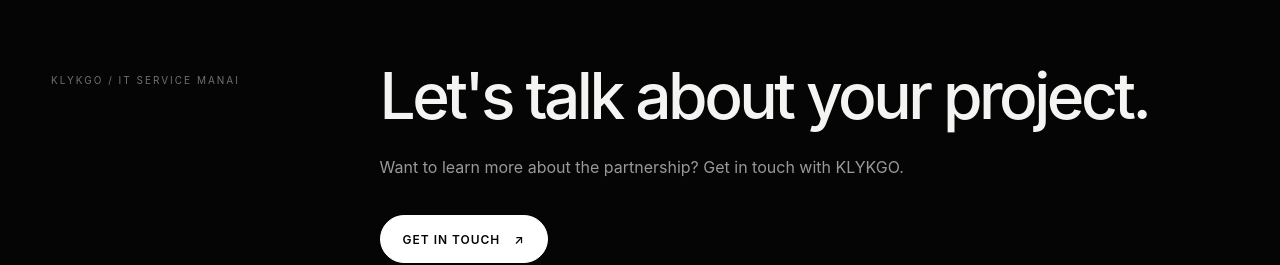
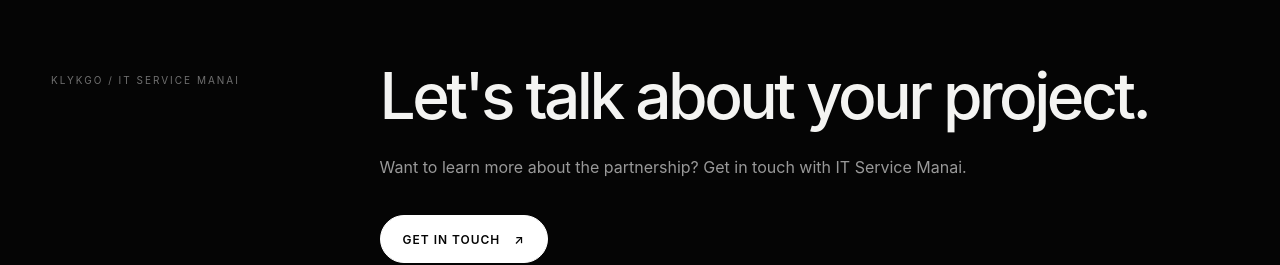
Before and after one commit to ariankapllanaj/klykgo.ch, a Next.js app: page /partner in a window 1280 px wide. Shown: the part 1139-1404 px from the top of the page. Built offline with nearby package versions, Linux system fonts and the light colour scheme; no server answers.

Commit message:
adding partner's email

```diff
--- a/app/partner/page.tsx
+++ b/app/partner/page.tsx
@@ -39,7 +39,7 @@ export default function PartnerPage() {
         <div>
           <h2>{t.partner.contactTitle}</h2>
           <p>{t.partner.contactCopy}</p>
-          <Link className="button button-solid" href={`${basePath}/#kontakt`}>{t.partner.contactAction} <span aria-hidden="true">↗</span></Link>
+          <a className="button button-solid" href="mailto:info@itservicemanai.ch">{t.partner.contactAction} <span aria-hidden="true">↗</span></a>
         </div>
       </section>
 
--- a/components/LanguageProvider.tsx
+++ b/components/LanguageProvider.tsx
@@ -95,7 +95,7 @@ const de = {
     scopeTitle: "Infrastruktur & Logistik",
     scopeCopy: "Wir stellen IT Service Manai als Partner vor. Details zu gemeinsamen Leistungen besprechen wir gerne direkt mit Ihnen.",
     contactTitle: "Sprechen wir über Ihr Projekt.",
-    contactCopy: "Sie möchten mehr über die Zusammenarbeit erfahren? Kontaktieren Sie KLYKGO.",
+    contactCopy: "Sie möchten mehr über die Zusammenarbeit erfahren? Kontaktieren Sie IT Service Manai.",
     contactAction: "Kontakt aufnehmen",
     back: "Zur Startseite"
   },
@@ -309,7 +309,7 @@ const en: Dictionary = {
     scopeTitle: "Infrastructure & logistics",
     scopeCopy: "We introduce IT Service Manai as a partner. Contact us to discuss the details of working together.",
     contactTitle: "Let's talk about your project.",
-    contactCopy: "Want to learn more about the partnership? Get in touch with KLYKGO.",
+    contactCopy: "Want to learn more about the partnership? Get in touch with IT Service Manai.",
     contactAction: "Get in touch",
     back: "Back to home"
   },
@@ -487,7 +487,7 @@ const fr: Dictionary = {
     scopeTitle: "Infrastructure & logistique",
     scopeCopy: "Nous présentons IT Service Manai en tant que partenaire. Contactez-nous pour discuter des détails d'une collaboration.",
     contactTitle: "Parlons de votre projet.",
-    contactCopy: "Vous souhaitez en savoir plus sur ce partenariat ? Contactez KLYKGO.",
+    contactCopy: "Vous souhaitez en savoir plus sur ce partenariat ? Contactez IT Service Manai.",
     contactAction: "Prendre contact",
     back: "Retour à l'accueil"
   },
```
Also changed, not shown: 1 other file (tests, documents, lock files or other folders).
